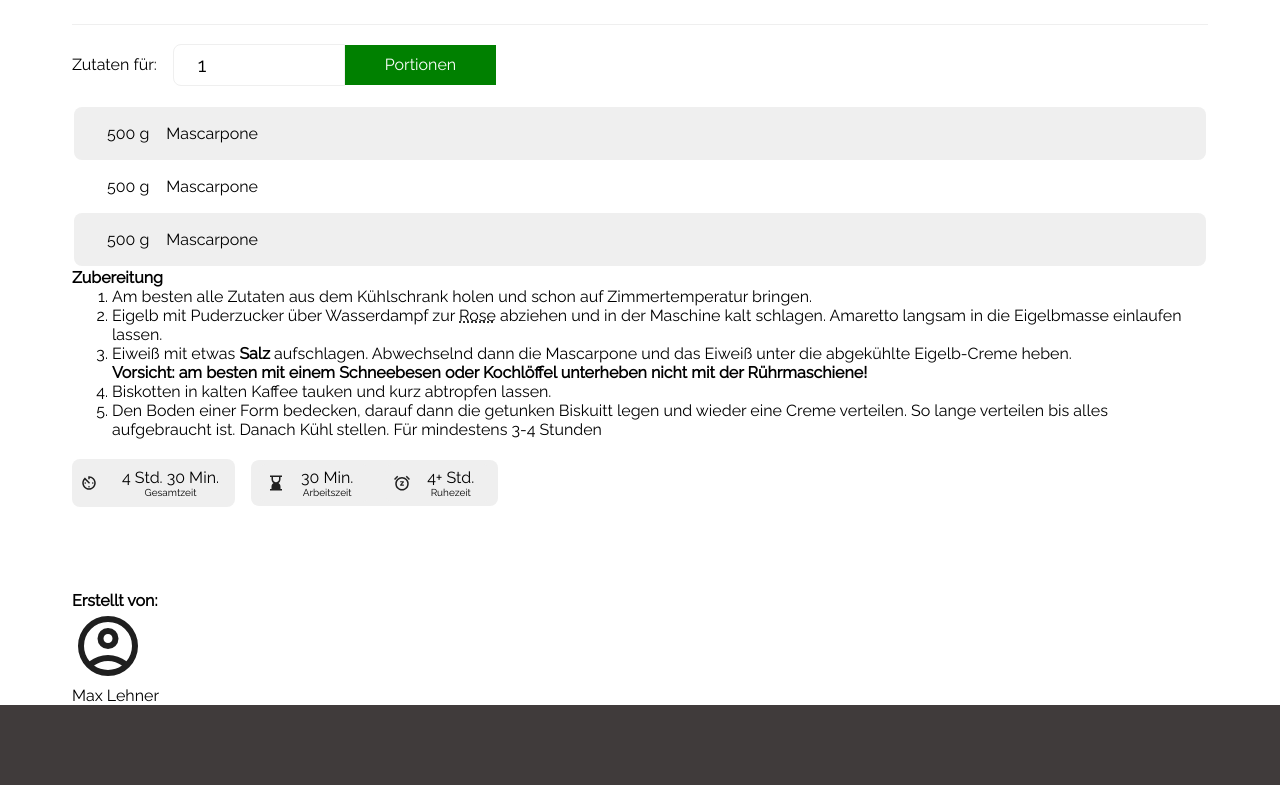
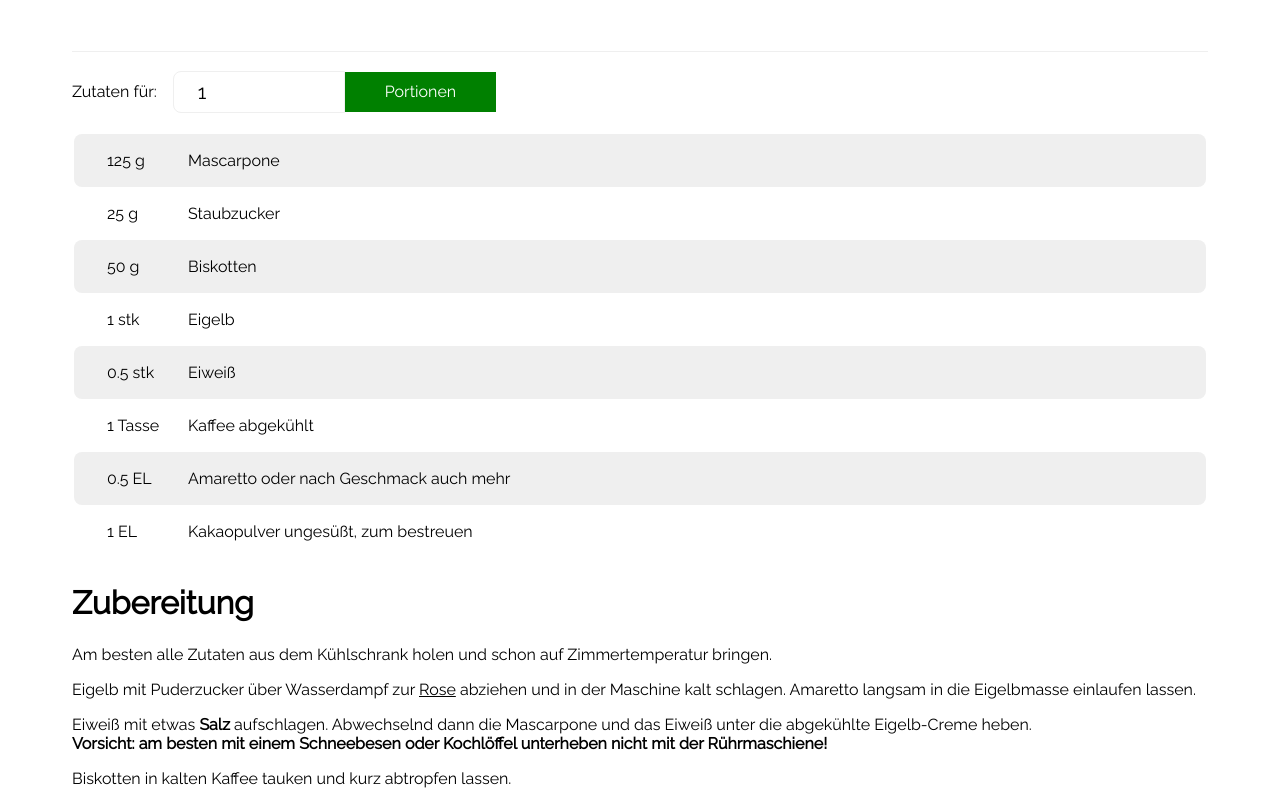
Before and after one commit to Lehnerma/kochwelt-2474, a plain HTML site: page max/recipe_tiramisu.html in a window 1280 px wide. Shown: the part 560-1360 px from the top of the page. Drawn offline with Linux system fonts and the light colour scheme.

Commit message:
complet the desktop version for my recipe

```diff
--- a/max/recipe_tiramisu.html
+++ b/max/recipe_tiramisu.html
@@ -5,13 +5,13 @@
     <meta name="viewport" content="width=device-width, initial-scale=1.0" />
     <link rel="shortcut icon" href="../assets/img/logo_small.png" type="image/x-icon" />
     <link rel="stylesheet" href="../main_style.css" />
-    <!-- main-style-->
+
     <link rel="stylesheet" href="./style_max.css" />
-    <!-- test style -->
+    <link rel="stylesheet" href="rwd_max.css" />
     <title>Tiramisu</title>
   </head>
 
-  <body>
+  <body onload="getRecipe()">
     <header class="header_placeholder">Placeholder</header>
 
     <main>
@@ -38,14 +38,14 @@
         <div class="separetor" title="separetor"></div>
         <section class="quantity_container section" title="quantity section for diffrent portions">
           <label for="inp_quantity" class="inp_label">Zutaten für:</label>
-          <input type="number" min="1" max="10" value="1" id="inp_quantity" class="inp_field" />
+          <input type="number" min="1" max="10" value="1" pattern="09" id="inp_quantity" class="inp_field" oninput="getRecipe()" placeholder="1" />
           <button class="btn inp_field" onclick="getRecipe()">Portionen</button>
         </section>
 
         <section class="ingredients">
           <table class="recipe_table">
             <tbody class="recipe_body" id="recipe_body">
-              <tr class="recipe_row">
+              <!-- <tr class="recipe_row"> -> just for Testing the styling.
                 <td class="recipe_amount">500 g</td>
                 <td class="recipe_ingridient">Mascarpone</td>
               </tr>
@@ -56,19 +56,19 @@
               <tr class="recipe_row">
                 <td class="recipe_amount">500 g</td>
                 <td class="recipe_ingridient">Mascarpone</td>
-              </tr>
+              </tr> -->
             </tbody>
           </table>
         </section>
 
         <section class="description">
-          <h3>Zubereitung</h3>
+          <h2>Zubereitung</h2>
           <ol>
             <li>
               <p>Am besten alle Zutaten aus dem Kühlschrank holen und schon auf Zimmertemperatur bringen.</p>
             </li>
             <li>
-              <p>Eigelb mit Puderzucker über Wasserdampf zur <abbr title="Die Masse sollte eine Temperatur von ca 80° erreichen um die Proteine zu aktivieren">Rose</abbr> abziehen und in der Maschine kalt schlagen. Amaretto langsam in die Eigelbmasse einlaufen lassen.</p>
+              <p>Eigelb mit Puderzucker über Wasserdampf zur <abbr class="abbr" title="Die Masse sollte eine Temperatur von ca 80° erreichen um die Proteine zu aktivieren">Rose</abbr> abziehen und in der Maschine kalt schlagen. Amaretto langsam in die Eigelbmasse einlaufen lassen.</p>
             </li>
             <li>
               <p>Eiweiß mit etwas <strong>Salz</strong> aufschlagen. Abwechselnd dann die Mascarpone und das Eiweiß unter die abgekühlte Eigelb-Creme heben.</p>
@@ -109,15 +109,15 @@
           </section>
         </aside>
       </article>
-      <article class="container creator-container">
+      <article class="container creator_container">
         <h3>Erstellt von:</h3>
-        <section class="creator">
-          <img src="../assets/img/icons/account_circle.svg" alt="account-pic" class="creator_img" />
+        <section class="creator section">
+          <img src="../assets/img/max_creator.jpg" alt="account-pic" class="creator_img" />
           <p>Max Lehner</p>
         </section>
       </article>
     </main>
-    <footer></footer>
+    <footer class="container"></footer>
 
     <script src="script_max.js"></script>
   </body>
--- /dev/null
+++ b/max/rwd_max.css
@@ -0,0 +1,13 @@
+@import url(../main_style.css);
+/* @media(min-width: 1420px){
+    body{
+        display: flex;
+        flex-direction: column;
+        align-items: center;
+    }
+header{
+    width: 100%;
+}
+
+
+} */
--- a/max/script_max.js
+++ b/max/script_max.js
@@ -1,4 +1,4 @@
-let quantiy = document.getElementById('inp_quantity');
+let quantiy = document.getElementById('inp_quantity').value;
 let table = document.getElementById('recipe_body');
 let tiramisu =[
     {amount: 125, unit: "g", ingridient: "Mascarpone"},
@@ -10,9 +10,17 @@ let tiramisu =[
     {amount: 0.5, unit: "EL", ingridient: "Amaretto oder nach Geschmack auch mehr"},
     {amount: 1, unit: "EL" ,ingridient: "Kakaopulver ungesüßt, zum bestreuen"}
 ];
+function getQuantity(){
+    let value = document.getElementById('inp_quantity').value;
+    if (value == "" || value == 0){
+        value = 1
+        return value
+    } else {
+        return value
+    }
+}
 function getRecipe(factor){
-    factor = document.getElementById('inp_quantity').value;
-    console.log(factor);
+    factor = getQuantity();
     table.innerHTML = '';
     for (item in tiramisu){
         let row =
@@ -23,7 +31,5 @@ function getRecipe(factor){
         </tr>
         `;
         table.innerHTML += row;
-        console.log(row);
-
     }
 };
--- a/max/style_max.css
+++ b/max/style_max.css
@@ -4,8 +4,8 @@
   --header-height: 80px;
 
   --main_font_size: 16px;
-  --heading_font_size: 32px;
-  --subheading_font_size: 16px;
+  --heading_font_size: 54px;
+  --subheading_font_size: 32px;
   --cards-font-size: 14px;
   --subdiscription_font_size: 10px;
 }
@@ -14,16 +14,20 @@
   box-sizing: content-box;
   font-size: var(--main_font_size);
 }
+body{
+  display: flex;
+  flex-direction: column;
+  align-items: center;
+}
 header /* a placeholder for the main desing*/ {
   height: var(--header-height);
   background-color: var(--grey-bg);
+  width: 100%;
 }
 main {
-  display: flex;
-  flex-direction: column;
-  justify-content: center;
   margin: 0px 72px;
   max-width: 1260px;
+  flex: 1;
 }
 footer {
   height: var(--header-height);
@@ -39,8 +43,15 @@ footer {
 time abbr {
   text-decoration: none;
 }
+.abbr{
+  text-decoration: underline;
+}
 h1{
   font-size: var(--heading_font_size);
+}
+h2{
+  font-size: var(--subheading_font_size);
+  padding: 24px 0;
 }
 .aot_img {
   width: 100%;
@@ -143,14 +154,39 @@ background: var(--grey-bg);
 }
 .recipe_amount{
 padding-right: 16px;
+min-width: 64px;
 }
 .recipe_ingridient{
 flex: 1;
 }
+/* discription */
+.description{
+  display:flex;
+  flex-direction: column;
+}
+ol{
+  padding: 0;
+  list-style: none;
+  display: flex;
+  flex-direction: column;
+  gap: 16px;
 
+}
+/*creator Section*/
+.creator_container{
+  padding-bottom: 64px;
+}
+h3{
+  font-size: 24px;
+}
+.creator{
+  display: flex;
+  display: flex;
+  align-items: center;
+  gap: 32px;
 
-
-/*creator Section*/
+}
 .creator_img {
-  height: 72px;
+  height: 104px;
+  border-radius: 50%;
 }
```
Also changed, not shown: assets/img/max_creator.jpg (added).
